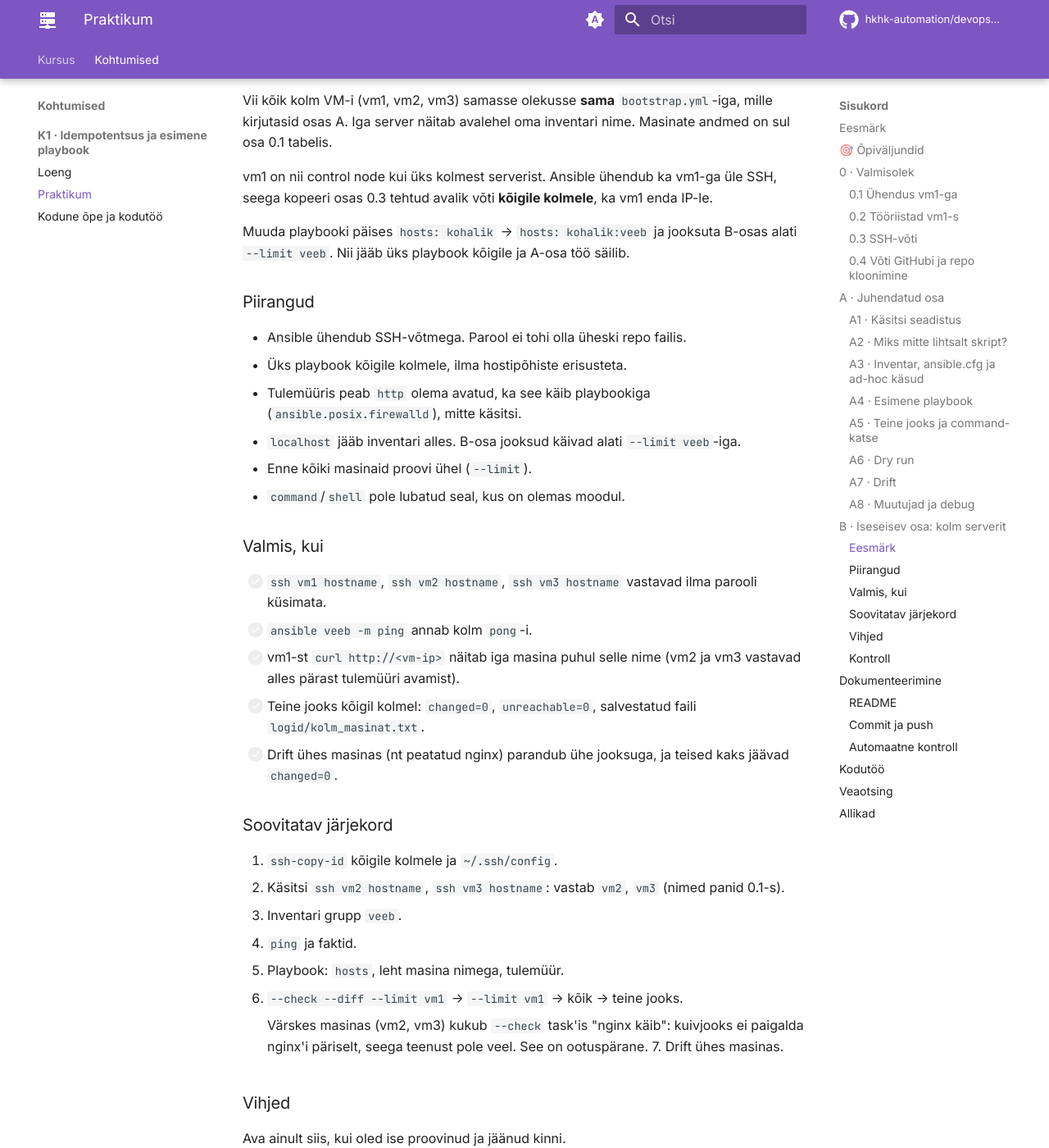
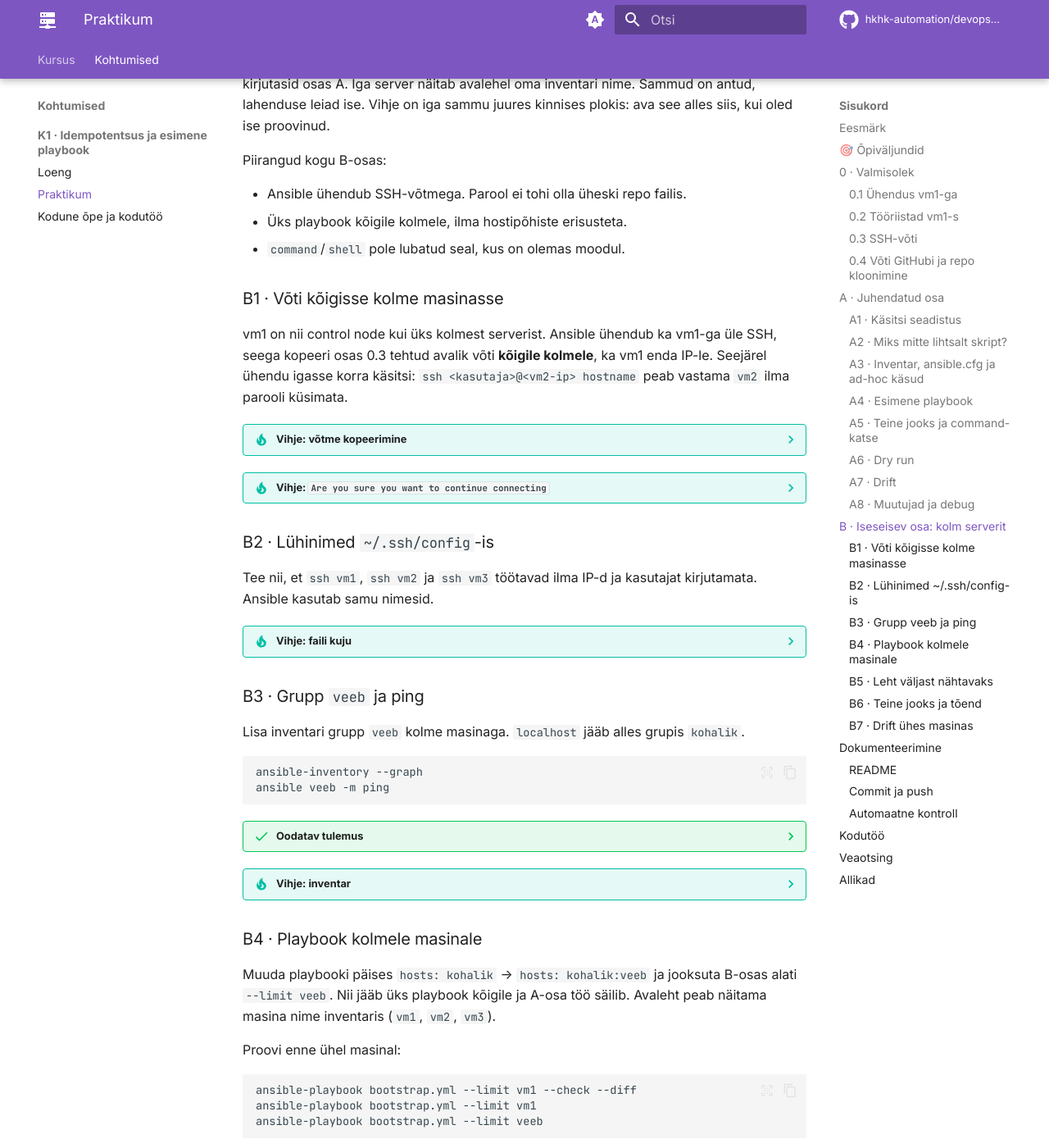
Before and after one commit to hkhk-automation/devops-lite, an MkDocs documentation site: the page built from docs/week01/lab.md, in a window 1280 px wide and 1400 px high, scrolled down 13213 px. Shown: the whole window at 82% size. Built offline with MkDocs 1.6.1 and Material for MkDocs 9.7.7, drawn with Linux system fonts in a browser that asks for light colours; comment, search, counter and statistics services are not loaded; some of the changed text lies outside the part shown.

Commit message:
K1 B-osa sammudeks B1–B7, vihjed sammu juures
"Soovitatav järjekord", koondvihjed ja eraldi "Kontroll" lõpus asendatud
sammudega B1–B7; iga vihje on kinnises plokis selle sammu juures, kus seda
vaja on. Tulemüür (B5) on nüüd vea leidmise samm.

````diff
--- a/docs/week01/lab.md
+++ b/docs/week01/lab.md
@@ -639,50 +639,19 @@ Muutuja teeb playbooki taaskasutatavaks. `-e` (extra vars) on kõige kõrgema pr
 
 ## B · Iseseisev osa: kolm serverit
 
-### Eesmärk
+Vii kõik kolm VM-i (vm1, vm2, vm3) samasse olekusse **sama** `bootstrap.yml`-iga, mille kirjutasid osas A. Iga server näitab avalehel oma inventari nime. Sammud on antud, lahenduse leiad ise. Vihje on iga sammu juures kinnises plokis: ava see alles siis, kui oled ise proovinud.
 
-Vii kõik kolm VM-i (vm1, vm2, vm3) samasse olekusse **sama** `bootstrap.yml`-iga, mille kirjutasid osas A. Iga server näitab avalehel oma inventari nime. Masinate andmed on sul osa 0.1 tabelis.
-
-vm1 on nii control node kui üks kolmest serverist. Ansible ühendub ka vm1-ga üle SSH, seega kopeeri osas 0.3 tehtud avalik võti **kõigile kolmele**, ka vm1 enda IP-le.
-
-Muuda playbooki päises `hosts: kohalik` → `hosts: kohalik:veeb` ja jooksuta B-osas alati `--limit veeb`. Nii jääb üks playbook kõigile ja A-osa töö säilib.
-
-### Piirangud
+Piirangud kogu B-osas:
 
 - Ansible ühendub SSH-võtmega. Parool ei tohi olla üheski repo failis.
 - Üks playbook kõigile kolmele, ilma hostipõhiste erisusteta.
-- Tulemüüris peab `http` olema avatud, ka see käib playbookiga (`ansible.posix.firewalld`), mitte käsitsi.
-- `localhost` jääb inventari alles. B-osa jooksud käivad alati `--limit veeb`-iga.
-- Enne kõiki masinaid proovi ühel (`--limit`).
 - `command`/`shell` pole lubatud seal, kus on olemas moodul.
 
-### Valmis, kui
+### B1 · Võti kõigisse kolme masinasse
 
-- [ ] `ssh vm1 hostname`, `ssh vm2 hostname`, `ssh vm3 hostname` vastavad ilma parooli küsimata.
-- [ ] `ansible veeb -m ping` annab kolm `pong`-i.
-- [ ] vm1-st `curl http://<vm-ip>` näitab iga masina puhul selle nime (vm2 ja vm3 vastavad alles pärast tulemüüri avamist).
-- [ ] Teine jooks kõigil kolmel: `changed=0`, `unreachable=0`, salvestatud faili `logid/kolm_masinat.txt`.
-- [ ] Drift ühes masinas (nt peatatud nginx) parandub ühe jooksuga, ja teised kaks jäävad `changed=0`.
+vm1 on nii control node kui üks kolmest serverist. Ansible ühendub ka vm1-ga üle SSH, seega kopeeri osas 0.3 tehtud avalik võti **kõigile kolmele**, ka vm1 enda IP-le. Seejärel ühendu igasse korra käsitsi: `ssh <kasutaja>@<vm2-ip> hostname` peab vastama `vm2` ilma parooli küsimata.
 
-### Soovitatav järjekord
-
-1. `ssh-copy-id` kõigile kolmele ja `~/.ssh/config`.
-2. Käsitsi `ssh vm2 hostname`, `ssh vm3 hostname`: vastab `vm2`, `vm3` (nimed panid 0.1-s).
-3. Inventari grupp `veeb`.
-4. `ping` ja faktid.
-5. Playbook: `hosts`, leht masina nimega, tulemüür.
-6. `--check --diff --limit vm1` → `--limit vm1` → kõik → teine jooks.
-
-    Värskes masinas (vm2, vm3) kukub `--check` task'is "nginx käib": kuivjooks ei paigalda nginx'i päriselt, seega teenust pole veel. See on ootuspärane.
-7. Drift ühes masinas.
-
-### Vihjed
-
-Ava ainult siis, kui oled ise proovinud ja jäänud kinni.
-
-??? tip "1 · Võti vm-idesse"
-    Võti on sul osast 0.3 olemas. Kopeeri avalik võti iga masina kohta, ka vm1 enda IP-le:
-
+??? tip "Vihje: võtme kopeerimine"
     ```bash
     ssh-copy-id -i ~/.ssh/id_ed25519.pub <kasutaja>@<vm1-ip>
     ssh-copy-id -i ~/.ssh/id_ed25519.pub <kasutaja>@<vm2-ip>
@@ -691,7 +660,14 @@ Ava ainult siis, kui oled ise proovinud ja jäänud kinni.
 
     Iga kord küsitakse üks kord parooli, siis enam mitte. Privaatvõti (`id_ed25519`, ilma `.pub`-ita) ei lahku vm1-st.
 
-??? tip "2 · `~/.ssh/config`"
+??? tip "Vihje: `Are you sure you want to continue connecting`"
+    Esimesel ühendumisel küsib SSH host key kinnitust ja Ansible jääks samasse kohta ootama. Seepärast ühendu esimest korda käsitsi, või kogu võtmed korraga: `ssh-keyscan <ip1> <ip2> <ip3> >> ~/.ssh/known_hosts`.
+
+### B2 · Lühinimed `~/.ssh/config`-is
+
+Tee nii, et `ssh vm1`, `ssh vm2` ja `ssh vm3` töötavad ilma IP-d ja kasutajat kirjutamata. Ansible kasutab samu nimesid.
+
+??? tip "Vihje: faili kuju"
     ```
     Host vm1
         HostName <ip>
@@ -699,16 +675,22 @@ Ava ainult siis, kui oled ise proovinud ja jäänud kinni.
         IdentityFile ~/.ssh/id_ed25519
     ```
 
-    Kolm plokki, üks iga masina kohta. Pärast seda töötab `ssh vm1`, ja Ansible kasutab sama nime.
+    Kolm plokki, üks iga masina kohta. Faili õigused peavad olema `600`: `chmod 600 ~/.ssh/config`.
 
-    Faili õigused peavad olema `600`: `chmod 600 ~/.ssh/config`.
+### B3 · Grupp `veeb` ja ping
 
-??? tip "3 · Host key kinnitus"
-    Esimesel ühendumisel küsib SSH `Are you sure you want to continue connecting (yes/no)?`. Ansible peatub samas kohas. Ühendu esimest korda käsitsi (`ssh vm1 hostname`) või kogu võtmed korraga: `ssh-keyscan <ip1> <ip2> <ip3> >> ~/.ssh/known_hosts`.
+Lisa inventari grupp `veeb` kolme masinaga. `localhost` jääb alles grupis `kohalik`.
 
-??? tip "4 · Inventar"
-    Lisa `inventory.ini`-sse:
+```bash
+ansible-inventory --graph
+ansible veeb -m ping
+```
 
+??? success "Oodatav tulemus"
+
+    Graafis on kaks gruppi, `kohalik` ja `veeb`. `ping` annab kolm `pong`-i.
+
+??? tip "Vihje: inventar"
     ```ini
     [veeb]
     vm1
@@ -716,55 +698,72 @@ Ava ainult siis, kui oled ise proovinud ja jäänud kinni.
     vm3
     ```
 
-    `ansible-inventory --graph` peab näitama mõlemat gruppi.
+### B4 · Playbook kolmele masinale
 
-??? tip "5 · Playbook kolmele"
-    `hosts: kohalik:veeb` tähendab "mõlemad grupid". `--limit veeb` jätab `localhost`-i välja. Kui unustad `--limit`-i, muudab playbook ka localhosti, mis pole viga, aga logifail ei klapi.
+Muuda playbooki päises `hosts: kohalik` → `hosts: kohalik:veeb` ja jooksuta B-osas alati `--limit veeb`. Nii jääb üks playbook kõigile ja A-osa töö säilib. Avaleht peab näitama masina nime inventaris (`vm1`, `vm2`, `vm3`).
 
-??? tip "6 · Masina nimi lehel"
+Proovi enne ühel masinal:
+
+```bash
+ansible-playbook bootstrap.yml --limit vm1 --check --diff
+ansible-playbook bootstrap.yml --limit vm1
+ansible-playbook bootstrap.yml --limit veeb
+```
+
+Värskes masinas (vm2, vm3) kukub `--check` task'is "nginx käib": kuivjooks ei paigalda nginx'i päriselt, seega teenust pole veel. See on ootuspärane.
+
+??? tip "Vihje: masina nimi lehel"
     `content: "<h1>{{ inventory_hostname }}</h1>\n"`. `inventory_hostname` on nimi inventaris (`vm1`), mitte masina enda hostname.
 
-??? tip "7 · Sudo parool kolmes masinas"
-    `ansible.cfg`-s on `become_ask_pass = True` (A3), nii et Ansible küsib `BECOME password:` ühe korra ja kasutab seda kõigis masinates. Kui paroolid on masinates erinevad, küsi juhendajalt.
+??? tip "Vihje: `BECOME password` kolmes masinas"
+    `ansible.cfg`-s on `become_ask_pass = True` (A3), nii et Ansible küsib parooli ühe korra ja kasutab seda kõigis masinates. Seepärast panid 0.1-s kõigile sama parooli.
 
-??? tip "8 · Tulemüür"
-    AlmaLinuxis on `firewalld` sees ja lubab vaikimisi ainult `ssh`-i. Seepärast vastab vm1 iseendale (`curl localhost`), aga vm2 ja vm3 ei vasta väljast. Kontrolli: `ansible veeb -b -m command -a "firewall-cmd --list-services"`.
+### B5 · Leht väljast nähtavaks
 
+Proovi vm1-st kõiki kolme:
+
+```bash
+for h in <vm1-ip> <vm2-ip> <vm3-ip>; do curl -s --max-time 3 http://$h || echo "$h ei vasta"; done
+```
+
+vm1 vastab, vm2 ja vm3 ei vasta, kuigi nginx käib. Leia põhjus ja paranda see playbookis, mitte käsitsi.
+
+??? tip "Vihje 1: kus viga on"
+    AlmaLinuxis on `firewalld` sees ja lubab vaikimisi ainult `ssh`-i. vm1 vastab, sest `curl` iseendale ei läbi tulemüüri. Vaata: `ansible veeb -b -m command -a "firewall-cmd --list-services"`.
+
+??? tip "Vihje 2: moodul"
     Vaja on moodulit, mis lubab firewalld-s teenuse `http` nii kohe kui ka pärast taaskäivitust. Otsi `ansible-doc ansible.posix.firewalld`.
 
     ??? example "Näide, kui ikka kinni"
         `service: http`, `permanent: true`, `immediate: true`, `state: enabled`.
 
-??? tip "9 · Kas leht tuli õigest masinast?"
-    `for h in <ip1> <ip2> <ip3>; do curl -s http://$h; done`
-
-### Kontroll
+### B6 · Teine jooks ja tõend
 
 ```bash
-ansible veeb -m ping
-ansible-playbook bootstrap.yml --limit veeb --check --diff
-ansible-playbook bootstrap.yml --limit vm1
-ansible-playbook bootstrap.yml --limit veeb
 ansible-playbook bootstrap.yml --limit veeb | tee logid/kolm_masinat.txt
 ```
 
-Viimase käsu `PLAY RECAP` peab välja nägema umbes nii:
+??? success "Oodatav tulemus"
 
-```
-PLAY RECAP ****************************************************
-vm1 : ok=6  changed=0  unreachable=0  failed=0  skipped=0
-vm2 : ok=6  changed=0  unreachable=0  failed=0  skipped=0
-vm3 : ok=6  changed=0  unreachable=0  failed=0  skipped=0
-```
+    ```
+    PLAY RECAP ****************************************************
+    vm1 : ok=6  changed=0  unreachable=0  failed=0  skipped=0
+    vm2 : ok=6  changed=0  unreachable=0  failed=0  skipped=0
+    vm3 : ok=6  changed=0  unreachable=0  failed=0  skipped=0
+    ```
 
-Drift ühes masinas:
+    Ja `curl` näitab iga IP puhul selle masina nime.
+
+### B7 · Drift ühes masinas
 
 ```bash
 ssh -t vm2 "sudo systemctl stop nginx"
 ansible-playbook bootstrap.yml --limit veeb
 ```
 
-Ootus: `vm2` näitab `changed=1`, `vm1` ja `vm3` näitavad `changed=0`.
+??? success "Oodatav tulemus"
+
+    `vm2` näitab `changed=1`, `vm1` ja `vm3` näitavad `changed=0`.
 
 ---
 
@@ -838,7 +837,7 @@ Kontrolli järjekorras: loe veateade algusest lõpuni, korda käsku `-v`-ga, pro
 | `couldn't resolve module/action` | mooduli nimi vale | `ansible-doc -l \| grep <nimi>` |
 | task on igal jooksul `changed` | `command`/`shell` mooduli asemel | vaheta moodul |
 | `curl` näitab nginx vaikelehte | fail läks vale kausta | `dest` peab olema `/usr/share/nginx/html/index.html` |
-| `curl` väljast ei vasta, masinas vastab | tulemüür | vihje 8 |
+| `curl` väljast ei vasta, masinas vastab | tulemüür | B5 |
 | käsk töötab PowerShellis, aga mitte vm1-s (või vastupidi) | oled vales aknas | `hostname` — kõik käsud käivad vm1-s |
 | `git push` küsib parooli | repo on kloonitud HTTPS-iga | `git remote set-url origin git@github.com:...` |
 | `Permission denied (publickey)` GitHubist | võti pole GitHubis | osa 0.4 |
````
